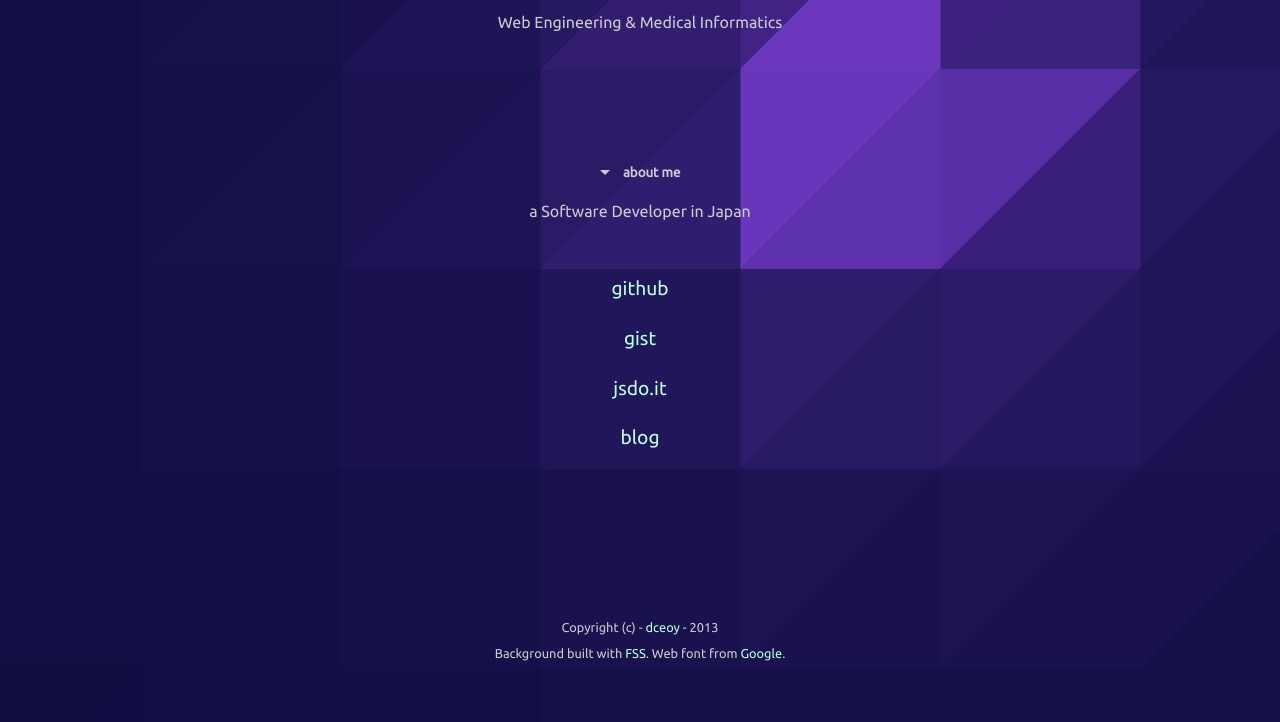
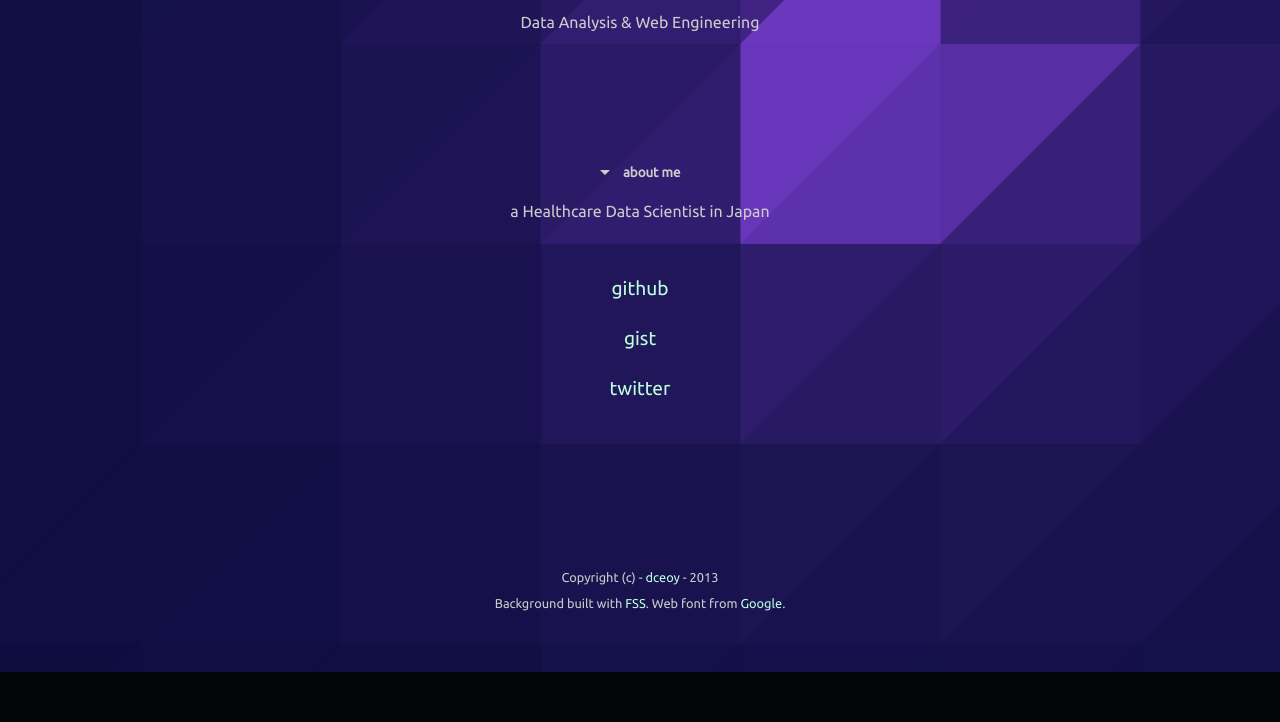
Before and after one commit to dceoy/dceoy.github.io, a website: page index.html in a window 1280 px wide. Shown: the part 185-907 px from the top of the page. After the commit the page ends 857 px from the top, so only its background shows below. Drawn offline with Linux system fonts and the light colour scheme.

Commit message:
Update index.html

```diff
--- a/index.html
+++ b/index.html
@@ -106,19 +106,18 @@
       <div class="row">
         <header>
           <h1>dceoy.github.io</h1>
-          <p class="lead">Web Engineering &amp; Medical Informatics</p>
+          <p class="lead">Data Analysis &amp; Web Engineering</p>
         </header>
 
         <div id="aboutme">
           <h5><b class="triangle"></b>about me</h5>
-          <p>a Software Developer in Japan</p>
+          <p>a Healthcare Data Scientist in Japan</p>
         </div>
 
         <div id="links">
           <p><a href="https://github.com/dceoy">github</a></p>
           <p><a href="https://gist.github.com/dceoy">gist</a></p>
-          <p><a href="http://jsdo.it/dceoy/codes">jsdo.it</a></p>
-          <p><a href="http://dceoy.hateblo.jp/">blog</a></p>
+          <p><a href="https://twitter.com/dceoy">twitter</a></p>
         </div>
 
         <footer>
```
Also changed, not shown: README.md.
